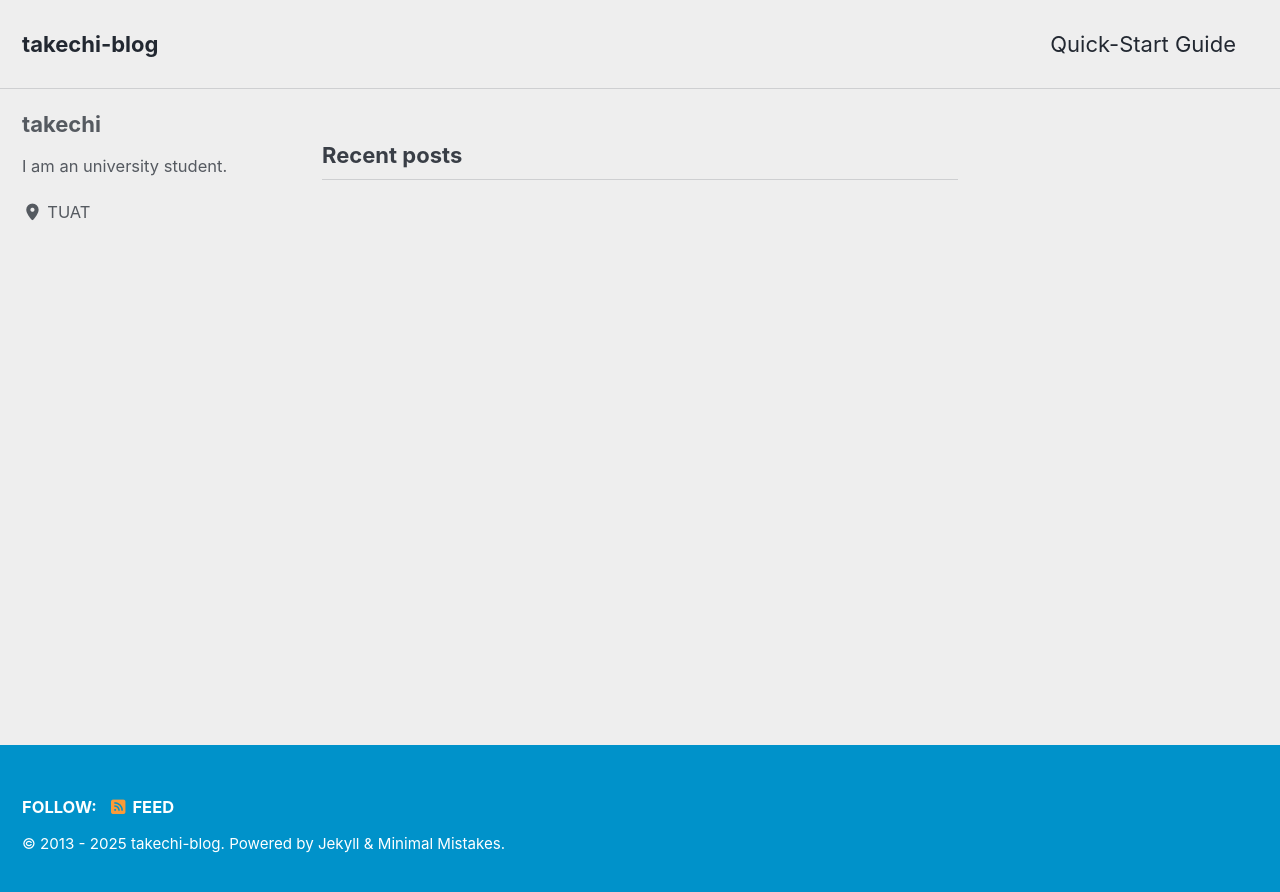
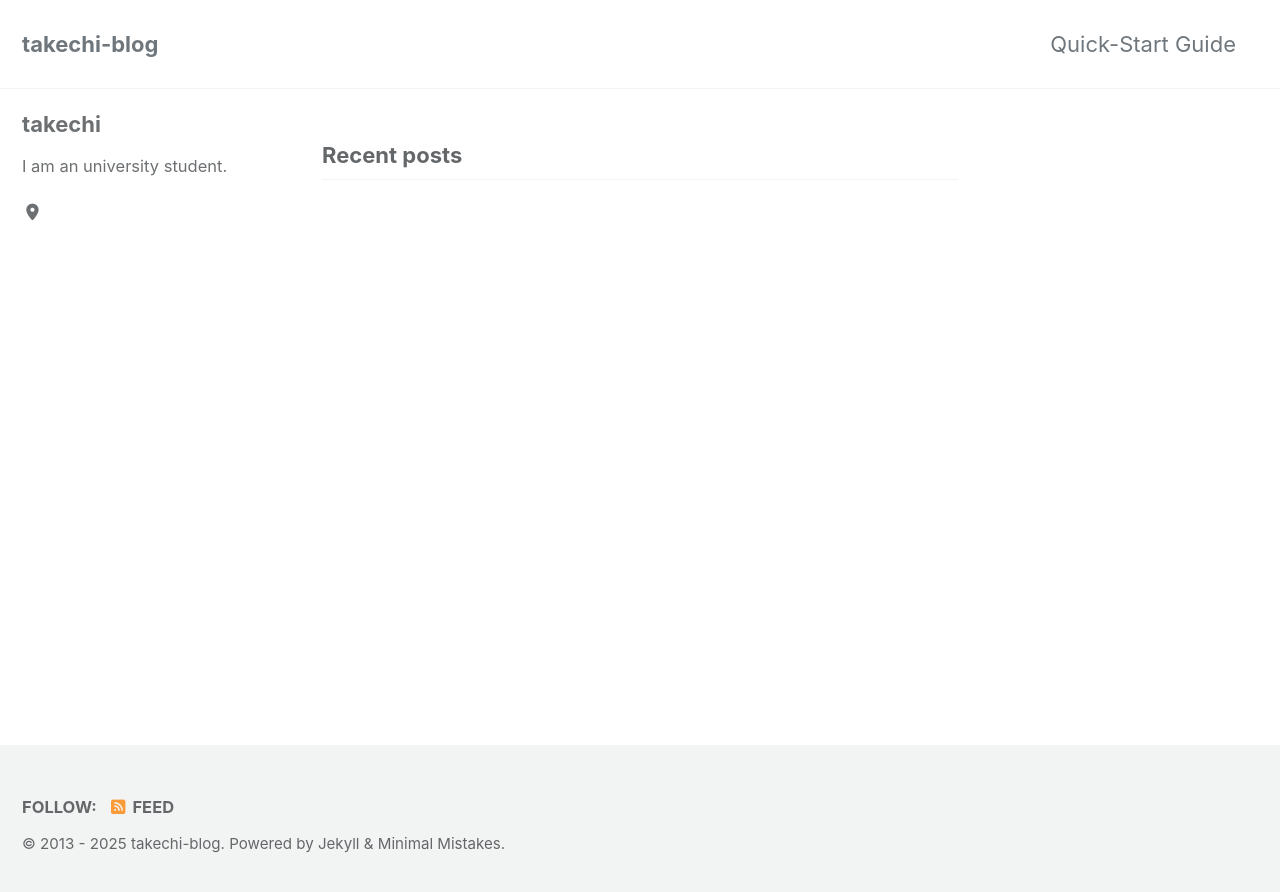
Before and after one commit to takechi71/takechi71.github.io, a Jekyll site: the page built from index.html, in a window 1280 px wide. Shown: the top 892 px of the page. Built offline with Jekyll 4.4.1, drawn with Linux system fonts in a browser that asks for light colours; cached includes are drawn as plain includes; the list of posts is cut into pages by our own code.

Commit message:
update _config.yml

```diff
--- a/_config.yml
+++ b/_config.yml
@@ -12,7 +12,7 @@
 
 # theme                  : "minimal-mistakes-jekyll"
 # remote_theme           : "mmistakes/minimal-mistakes"
-minimal_mistakes_skin    : "air" # "default", "air", "aqua", "contrast", "dark", "dirt", "neon", "mint", "plum", "sunrise"
+minimal_mistakes_skin    : "default" # "default", "air", "aqua", "contrast", "dark", "dirt", "neon", "mint", "plum", "sunrise"
 
 # Site Settings
 locale                   : "en-US"
@@ -116,7 +116,7 @@
   name             : "takechi"
   avatar           : # path of avatar image, e.g. "/assets/images/bio-photo.jpg"
   bio              : "I am an university student."
-  location         : "TUAT"
+  location         : ""
   email            :
   links:
     - label: "Email"
```
